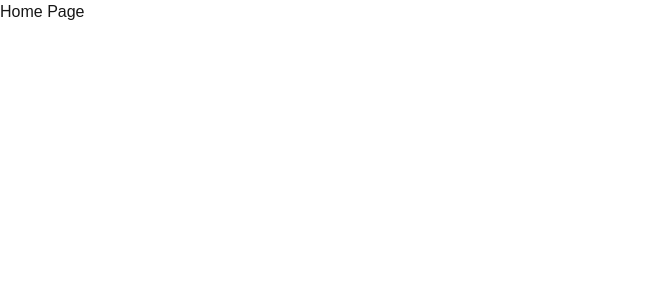
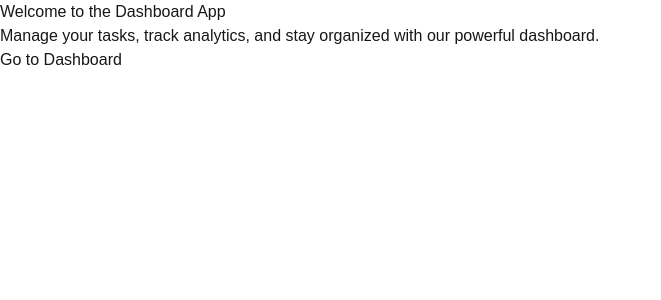
Before and after one commit to C11NJXX/nextjs-demo, a Next.js app: page / in a window 1280 px wide. Shown: the top 300 px of the page, without its empty margins (0-661 px from the left). Built offline with nearby package versions, Linux system fonts and the light colour scheme.

Commit message:
Add html to home page

```diff
--- a/src/app/page.tsx
+++ b/src/app/page.tsx
@@ -1,5 +1,18 @@
+import Link from "next/link";
+
 const Home = () => {
-  return <div>Home Page</div>;
+  return (
+    <div>
+      <div>
+        <h1>Welcome to the Dashboard App</h1>
+        <p>
+          Manage your tasks, track analytics, and stay organized with our
+          powerful dashboard.
+        </p>
+        <Link href="/dashboard">Go to Dashboard</Link>
+      </div>
+    </div>
+  );
 };
 
 export default Home;
```
